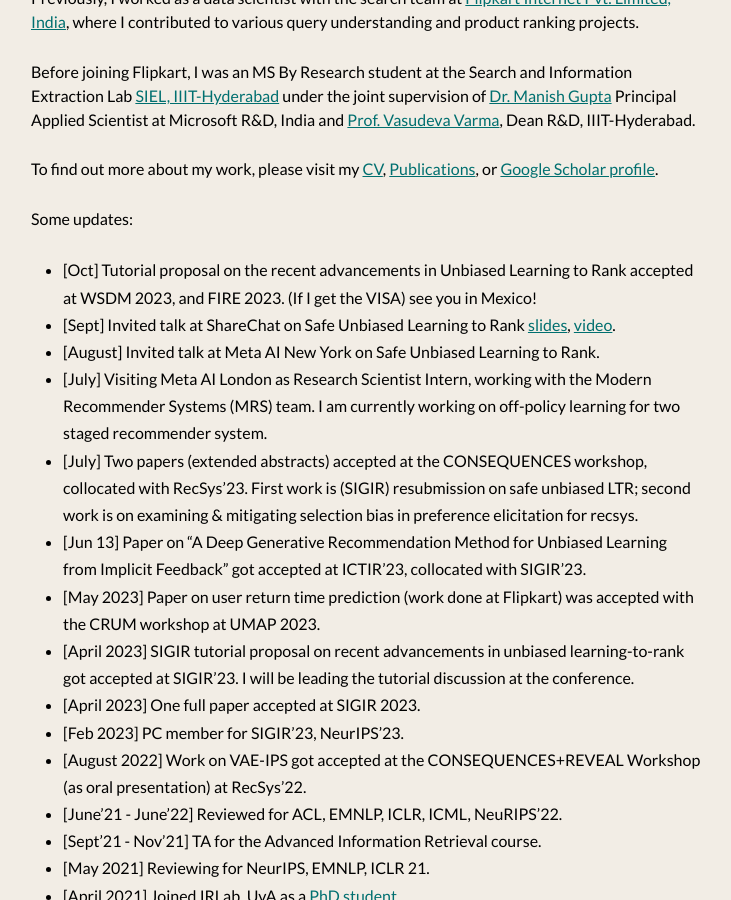
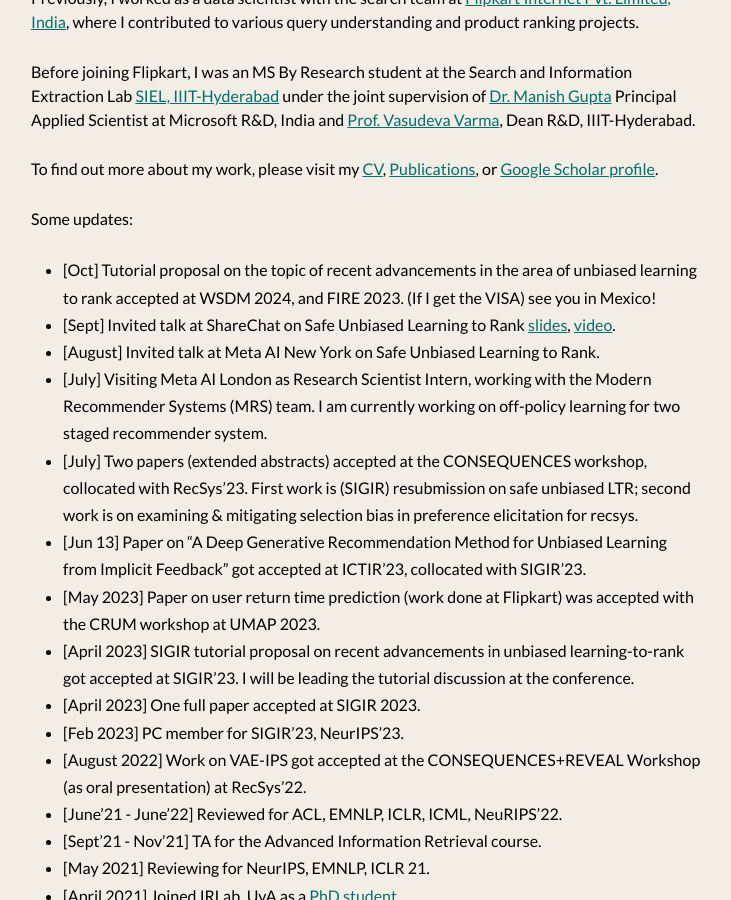
Before and after one commit to shashankg7/shashankg7.github.io, a Jekyll site: the page built from index.md, in a window 1280 px wide and 900 px high, scrolled down 380 px. Shown: the whole window, without its empty margins (273-1004 px from the left). Built offline with Jekyll 4.4.1, drawn with Linux system fonts in a browser that asks for light colours; nearby versions of some CDN libraries.

Commit message:
Update index.md

```diff
--- a/index.md
+++ b/index.md
@@ -17,7 +17,7 @@
 
 Some updates:
 
-* [Oct] Tutorial proposal on the recent advancements in Unbiased Learning to Rank accepted at WSDM 2023, and FIRE 2023. (If I get the VISA) see you in Mexico!
+* [Oct] Tutorial proposal on the topic of recent advancements in the area of unbiased learning to rank accepted at WSDM 2024, and FIRE 2023. (If I get the VISA) see you in Mexico!
 * [Sept] Invited talk at ShareChat on Safe Unbiased Learning to Rank [slides](https://docs.google.com/presentation/d/e/2PACX-1vQ-IJ3hAGjFYJN2qy6HIw5nTOjBlCwfAd-NfR68oqjIl62BRoAsPcb2bVL7U4LvJhISR7fhxp2Squwx/pub?start=false&loop=false&delayms=60000), [video](https://www.youtube.com/watch?v=xlsmhOtwFUc).
 * [August] Invited talk at Meta AI New York on Safe Unbiased Learning to Rank.
 * [July] Visiting Meta AI London as Research Scientist Intern, working with the Modern Recommender Systems (MRS) team. I am currently working on off-policy learning for two staged recommender system.
```
